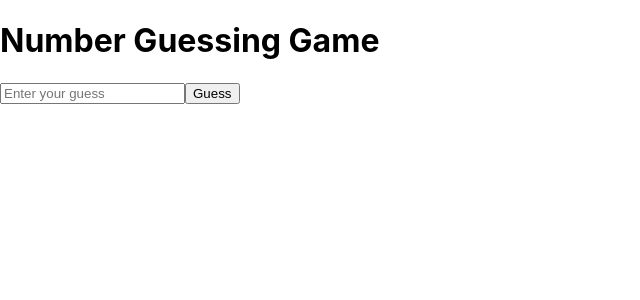
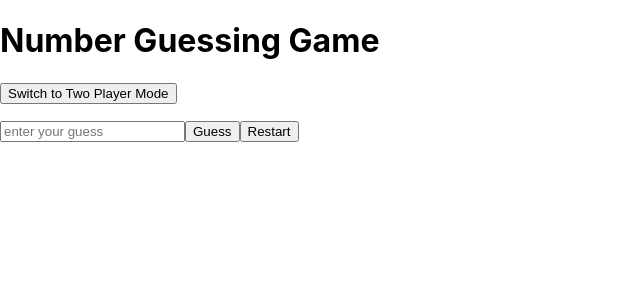
Before and after one commit to codingbyarshya/1030521119_BS435_WebProgramlama, a React (Create React App) app: page / in a window 1280 px wide. Shown: the top 300 px of the page, without its empty margins (0-640 px from the left). Built offline with nearby package versions, Linux system fonts and the light colour scheme.

Commit message:
Update NumberGuessGame.js

```diff
--- a/src/NumberGuessGame.js
+++ b/src/NumberGuessGame.js
@@ -7,7 +7,9 @@ class NumberGuessGame extends Component {
             targetNumber: Math.floor(Math.random() * 100) + 1,
             guess: '',
             message: '',
-            attempts: 0,
+            playerAttempts: { 1: 0, 2: 0 },
+            currentPlayer: 1,
+            isTwoPlayerMode: false,
         };
     }
 
@@ -16,34 +18,73 @@ class NumberGuessGame extends Component {
     };
 
     handleGuess = () => {
-        const { targetNumber, guess, attempts } = this.state;
+        const { targetNumber, guess, playerAttempts, currentPlayer, isTwoPlayerMode } = this.state;
 
         if (isNaN(guess)) {
             this.setState({ message: 'Please enter a valid number' });
         } else {
-            const newAttempts = attempts + 1;
+            const newAttempts = playerAttempts[currentPlayer] + 1;
+            const playerLabel = isTwoPlayerMode ? `Player ${currentPlayer}, ` : '';
+
             if (parseInt(guess, 10) === targetNumber) {
-                this.setState({ message: `Congratulations! You guessed the number ${targetNumber} in ${newAttempts} attempts.` });
+                this.setState({
+                    message: `${playerLabel}Congratulations! You guessed the number ${targetNumber} in ${newAttempts} attempts.`,
+                    playerAttempts: { ...playerAttempts, [currentPlayer]: newAttempts },
+                });
+            } else if (newAttempts >= 10) {
+                this.setState({
+                    message: `${playerLabel}Sorry, you've reached the maximum number of attempts. The correct number was ${targetNumber}.`,
+                    playerAttempts: { ...playerAttempts, [currentPlayer]: newAttempts },
+                });
             } else if (parseInt(guess, 10) < targetNumber) {
-                this.setState({ message: 'Too low! Try again.', attempts: newAttempts });
+                this.setState({
+                    message: `${playerLabel}Too low! Try again.`,
+                    playerAttempts: { ...playerAttempts, [currentPlayer]: newAttempts },
+                });
             } else {
-                this.setState({ message: 'Too high! Try again.', attempts: newAttempts });
+                this.setState({
+                    message: `${playerLabel}Too high! Try again.`,
+                    playerAttempts: { ...playerAttempts, [currentPlayer]: newAttempts },
+                });
+            }
+
+            if (isTwoPlayerMode) {
+                const nextPlayer = currentPlayer === 1 ? 2 : 1;
+                this.setState({ currentPlayer: nextPlayer });
             }
         }
+    };
+
+    handleRestart = () => {
+        this.setState({
+            targetNumber: Math.floor(Math.random() * 100) + 1,
+            guess: '',
+            message: '',
+            playerAttempts: { 1: 0, 2: 0 },
+            currentPlayer: 1,
+        });
+    };
+
+    toggleGameMode = () => {
+        this.setState((prevState) => ({ isTwoPlayerMode: !prevState.isTwoPlayerMode }));
     };
 
     render() {
         return (
             <div>
                 <h1>Number Guessing Game</h1>
+                <button onClick={this.toggleGameMode}>
+                    {this.state.isTwoPlayerMode ? 'Switch to Single Player Mode' : 'Switch to Two Player Mode'}
+                </button>
                 <p>{this.state.message}</p>
                 <input
                     type="number"
-                    placeholder="Enter your guess"
+                    placeholder={`${this.state.isTwoPlayerMode ? `Player ${this.state.currentPlayer}, ` : ''}enter your guess`}
                     value={this.state.guess}
                     onChange={this.handleInputChange}
                 />
                 <button onClick={this.handleGuess}>Guess</button>
+                <button onClick={this.handleRestart}>Restart</button>
             </div>
         );
     }
```
